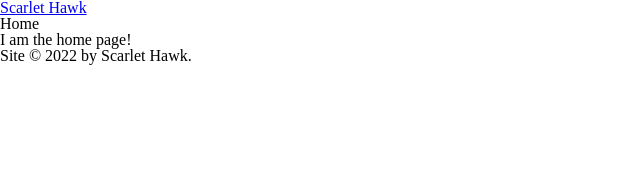
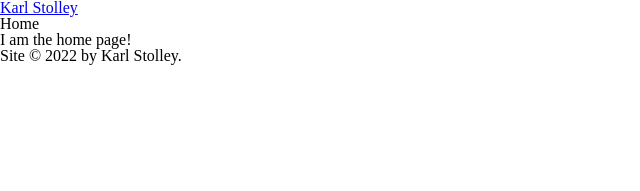
Before and after one commit to profstolley/profstolley.github.io, a Jekyll site: the page built from index.md, in a window 1280 px wide. Shown: the top 191 px of the page, without its empty margins (0-640 px from the left). Built offline with Jekyll 4.4.1, drawn with Linux system fonts in a browser that asks for light colours.

Commit message:
Add my name to the custom site data

```diff
--- a/_data/custom.yml
+++ b/_data/custom.yml
@@ -3,9 +3,12 @@
 # Custom `author` property
 
 author:
-  name: &name Scarlet Hawk
-  email: scarlet.hawk@iit.example.edu
-  github: https://github.com/scarlet_hawk
+  name: &name Karl Stolley
+  email: kstolley@iit.edu
+
+social:
+  github: profstolley
+  twitter: stolleydotdev
 
 # Replacement for `site.title`, from `_config.yml`
 # Reference `site.data.custom.title` instead
```
